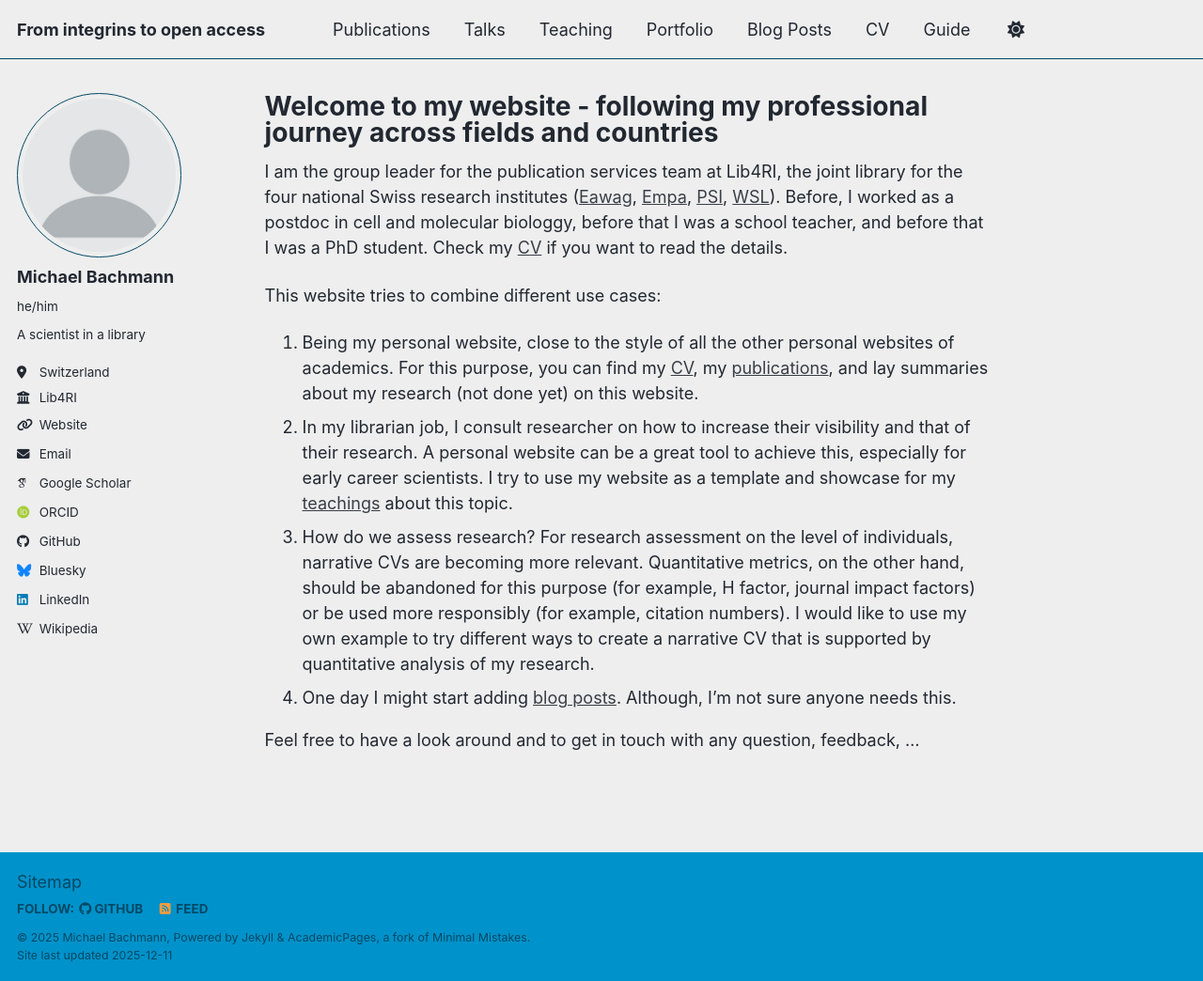
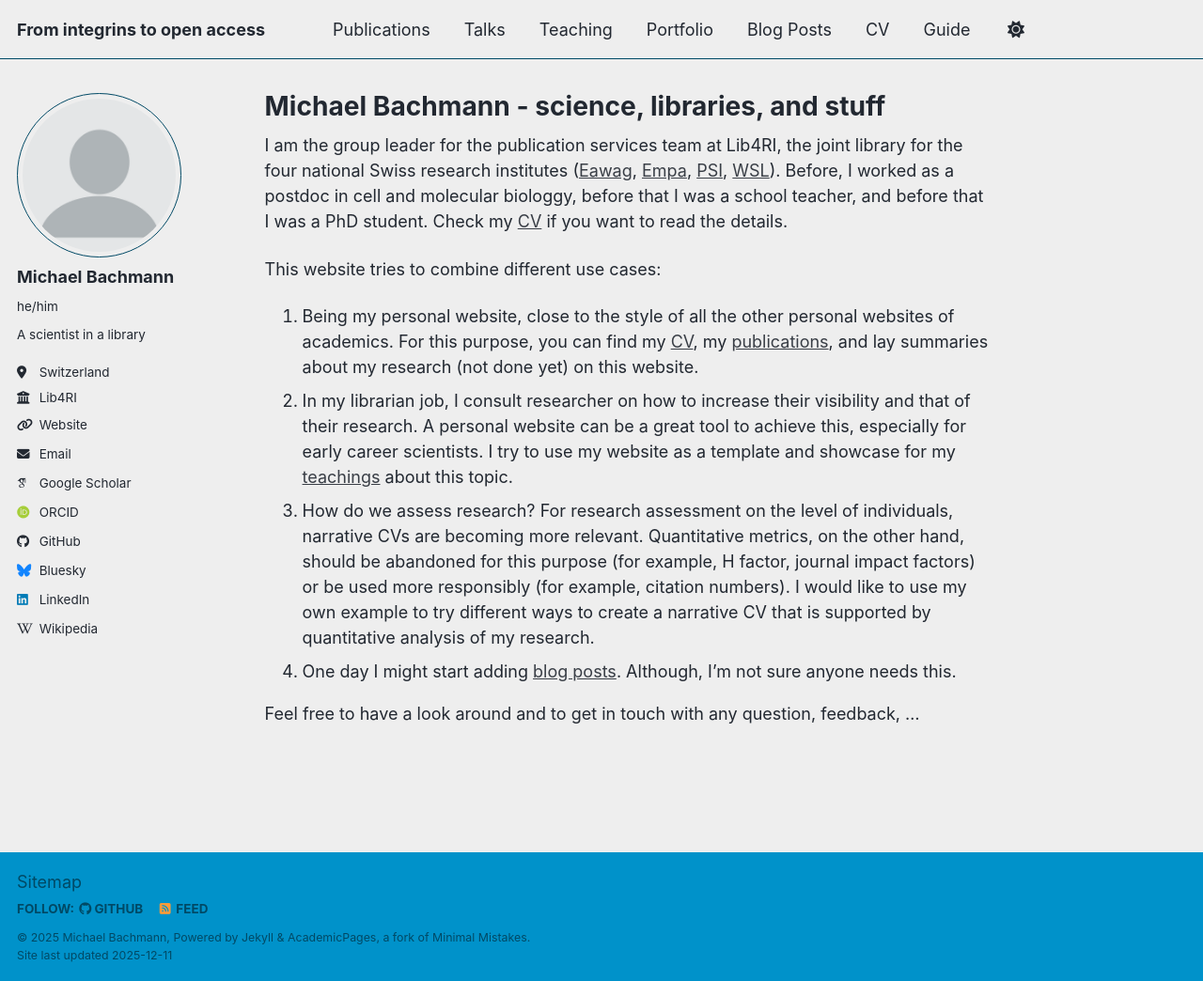
Before and after one commit to Mitchzw/mitchzw.github.io, a Jekyll site: the page built from _pages/about.md, in a window 1280 px wide and 1044 px high. Shown: the whole window at 94% size. Built offline with Jekyll 4.4.1, drawn with Linux system fonts in a browser that asks for light colours; some web fonts are replaced; a script bundle is joined from its source files by our own code; library files that are not in the unit come from our copies.

Commit message:
Update about.md

```diff
--- a/_pages/about.md
+++ b/_pages/about.md
@@ -1,6 +1,6 @@
 ---
 permalink: /
-title: "Welcome to my website - following my professional journey across fields and countries"
+title: "Michael Bachmann - science, libraries, and stuff"
 author_profile: true
 redirect_from:
   - /about/
```
